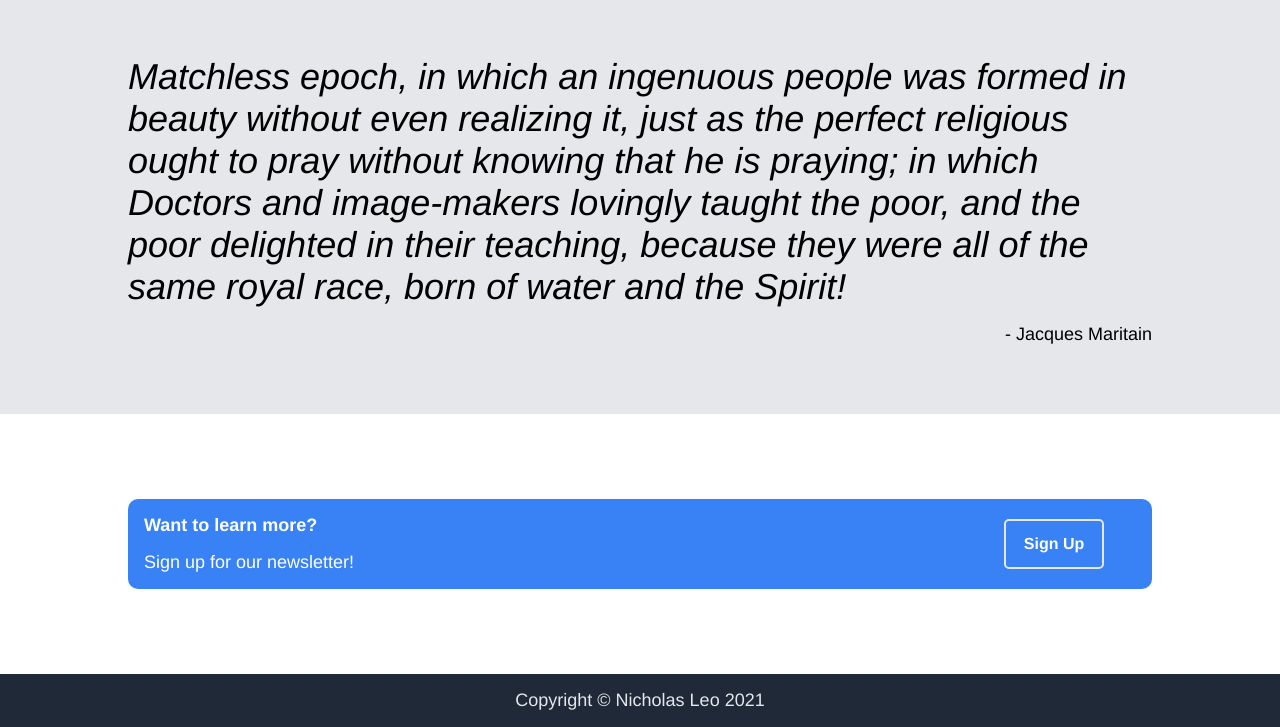
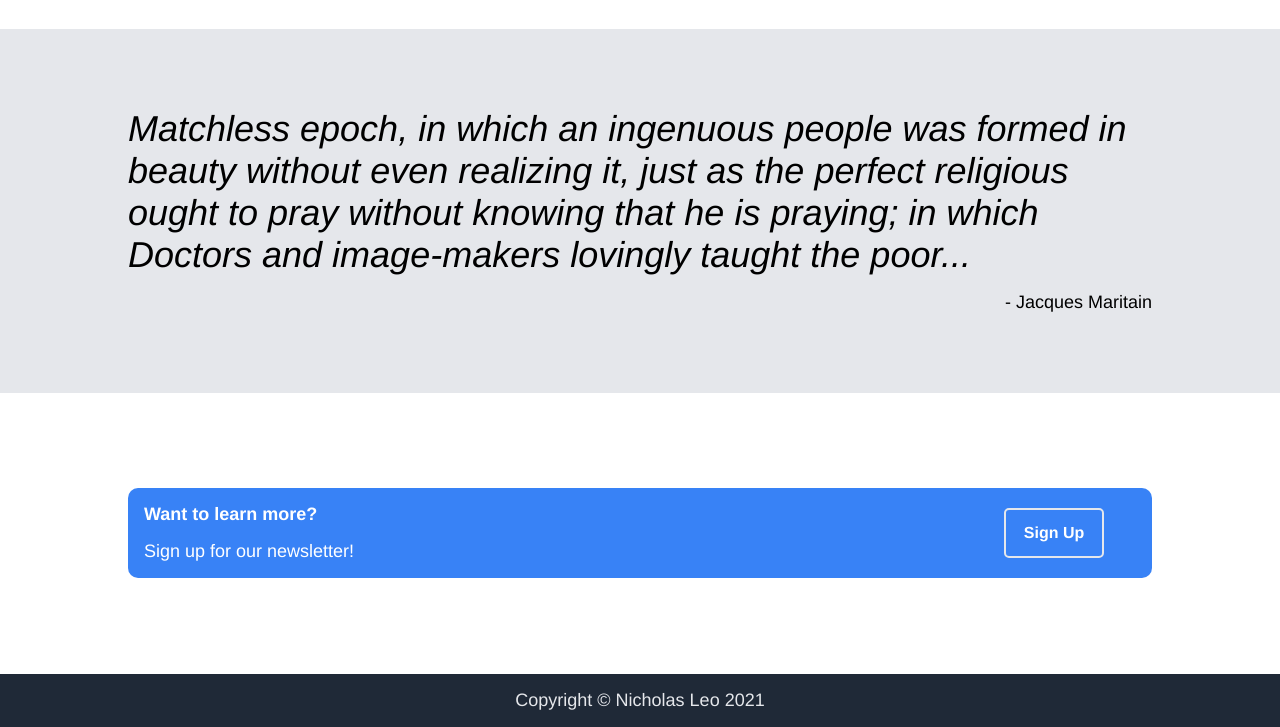
Before and after one commit to nicholasbleo/landing-page, a plain HTML site: page index.html in a window 1280 px wide. Shown: the part 873-1600 px from the top of the page. Drawn offline with Linux system fonts and the light colour scheme.

Commit message:
Updated quote.

```diff
--- a/index.html
+++ b/index.html
@@ -65,7 +65,7 @@
         <div class="content-container-3">
             <div class="content-column">
                 <div class="quote">
-                    Matchless epoch, in which an ingenuous people was formed in beauty without even realizing it, just as the perfect religious ought to pray without knowing that he is praying; in which Doctors and image-makers lovingly taught the poor, and the poor delighted in their teaching, because they were all of the same royal race, born of water and the Spirit!
+                    Matchless epoch, in which an ingenuous people was formed in beauty without even realizing it, just as the perfect religious ought to pray without knowing that he is praying; in which Doctors and image-makers lovingly taught the poor...
                 </div>
                 <div class="attribution">
                     - Jacques Maritain
```
